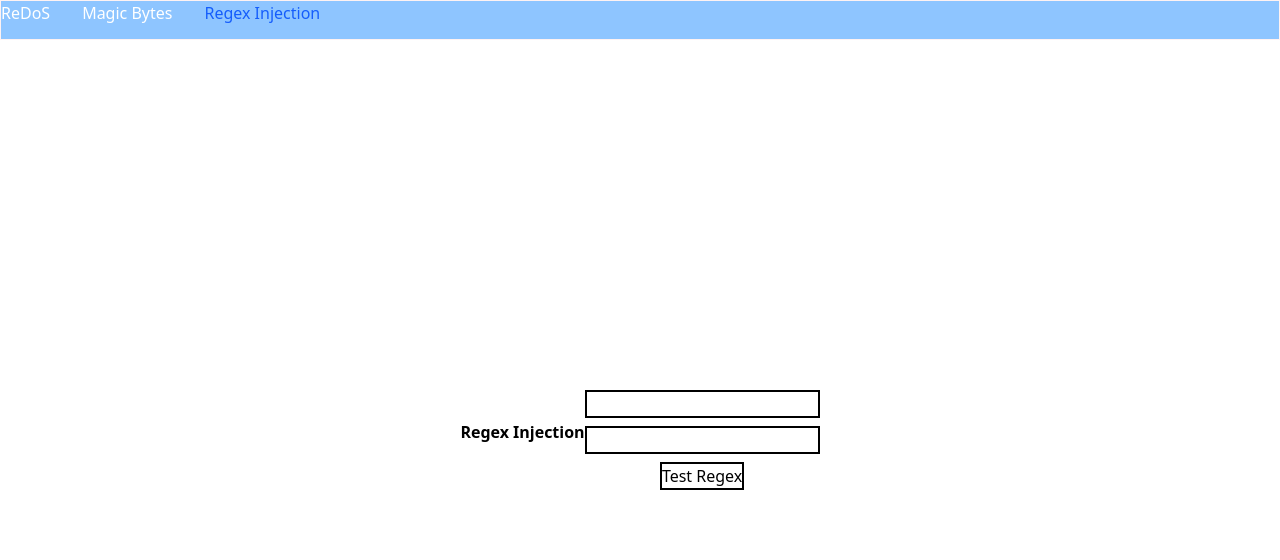
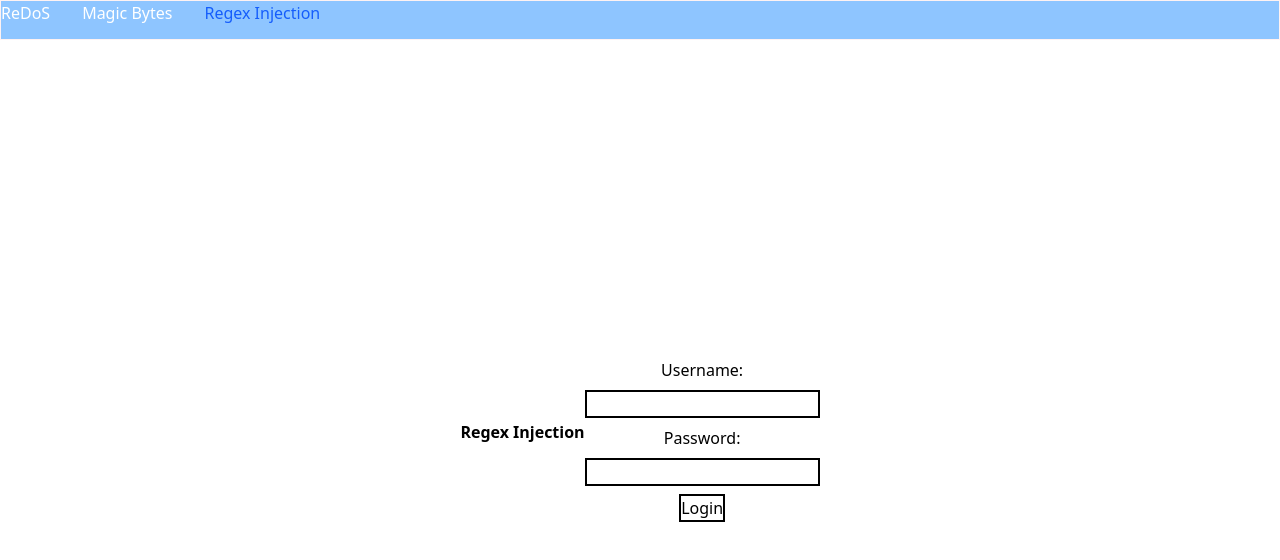
Before and after one commit to zerroxxx9/WebVulnerabilities, a React (Vite) app in the folder frontend/: page /regex in a window 1280 px wide. Shown: the top 560 px of the page. Built offline with nearby package versions, Linux system fonts and the light colour scheme.

Commit message:
Removed redundant file; small changes  to appearence;

```diff
--- a/frontend/src/hooks/ReDoS.ts
+++ /dev/null
@@ -1,19 +0,0 @@
-const vulnerableRegexString: string = "^(\\w+\\s?)*$";
-const vulnerableRegex: RegExp = new RegExp(vulnerableRegexString);
-
-const safeInput: string = "word one two three";
-const badInput: string = "a".repeat(30) + "!";
-
-const startTime = performance.now();
-const result = vulnerableRegex.test(badInput);
-const endTime = performance.now();
-
-const startTimeSafe = performance.now();
-const resultSafe = vulnerableRegex.test(safeInput);
-const endTimeSafe = performance.now();
-
-console.log(`Match Result: ${result}`);
-console.log(`Execution Time: ${(endTime - startTime).toFixed(2)} ms`);
-
-console.log(`Match Result: ${resultSafe}`);
-console.log(`Execution Time: ${(endTimeSafe - startTimeSafe).toFixed(2)} ms`);
--- a/frontend/src/pages/redos.tsx
+++ b/frontend/src/pages/redos.tsx
@@ -8,11 +8,10 @@ type ValidationResult = {
 const ReDoS: React.FC = () => {
     const [input, setInput] = useState("");
     const [validation, setValidation] = useState<ValidationResult | null>(null)
+    const vulnerableRegexString = "^(\\w+\\s?)*$";
 
     const handleSubmit = async (e: React.FormEvent<HTMLFormElement>) => {
         e.preventDefault();
-
-        const vulnerableRegexString = "^(\\w+\\s?)*$";
         const vulnerableRegex = new RegExp(vulnerableRegexString);
 
         const startTime = performance.now();
@@ -27,6 +26,7 @@ const ReDoS: React.FC = () => {
     return (
         <div className={"flex items-center justify-center h-screen w-screen"}>
             <h2 className={"font-semibold mb-4"}>ReDoS example</h2>
+            <p className={"font-semibold mb-4"}>currently using: '{vulnerableRegexString}' as a regex</p>
             <form onSubmit={handleSubmit} className={"flex flex-col items-center gap-2"}>
                 <input className={"border-blue border-solid border-2"} type="text" value={input} onChange={(e) => setInput(e.target.value)}/>
                 <button className={"border-blue border-solid border-2"} type="submit">Test Regex</button>
--- a/frontend/src/pages/regexInjection.tsx
+++ b/frontend/src/pages/regexInjection.tsx
@@ -17,12 +17,14 @@ const RegexInjection: React.FC = () => {
             <h2 className={"font-semibold mb-4"}>Regex Injection</h2>
             <br/>
             <form onSubmit={handleSubmit} className={"flex flex-col items-center gap-2"}>
+                <label>Username:</label>
                 <input className={"border-blue border-solid border-2"} type="text" value={username}
                        onChange={(e) => setUsername(e.target.value)}/>
+                <label>Password:</label>
                 <input className={"border-blue border-solid border-2"} type="text" value={passwd}
                        onChange={(e) => setPasswd(e.target.value)}/>
 
-                <button className={"border-blue border-solid border-2"} type="submit">Test Regex</button>
+                <button className={"border-blue border-solid border-2"} type="submit">Login</button>
             </form>
         </div>
     )
```
